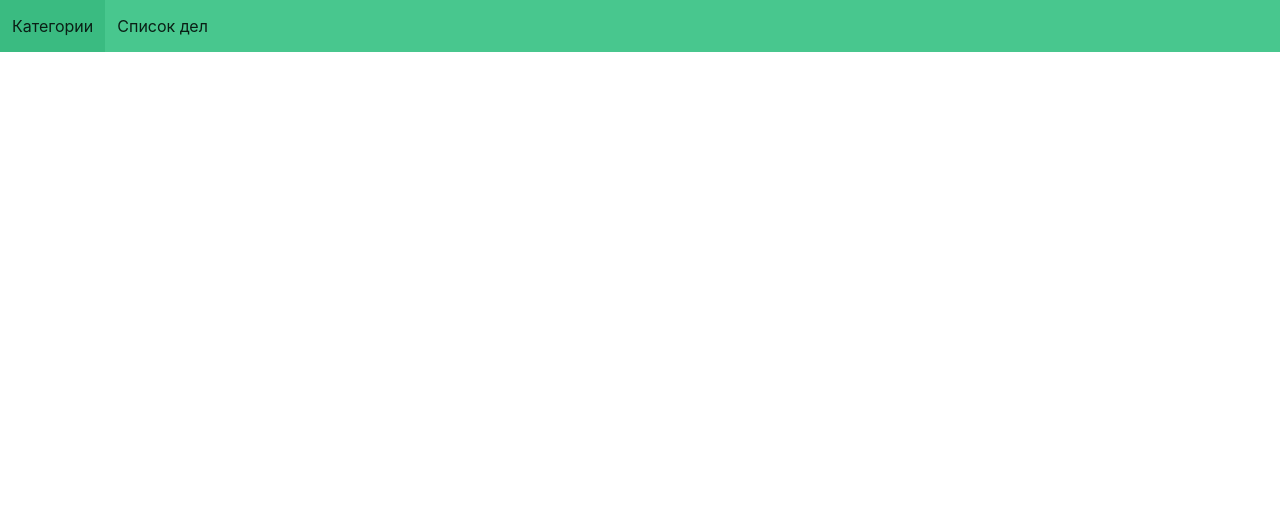
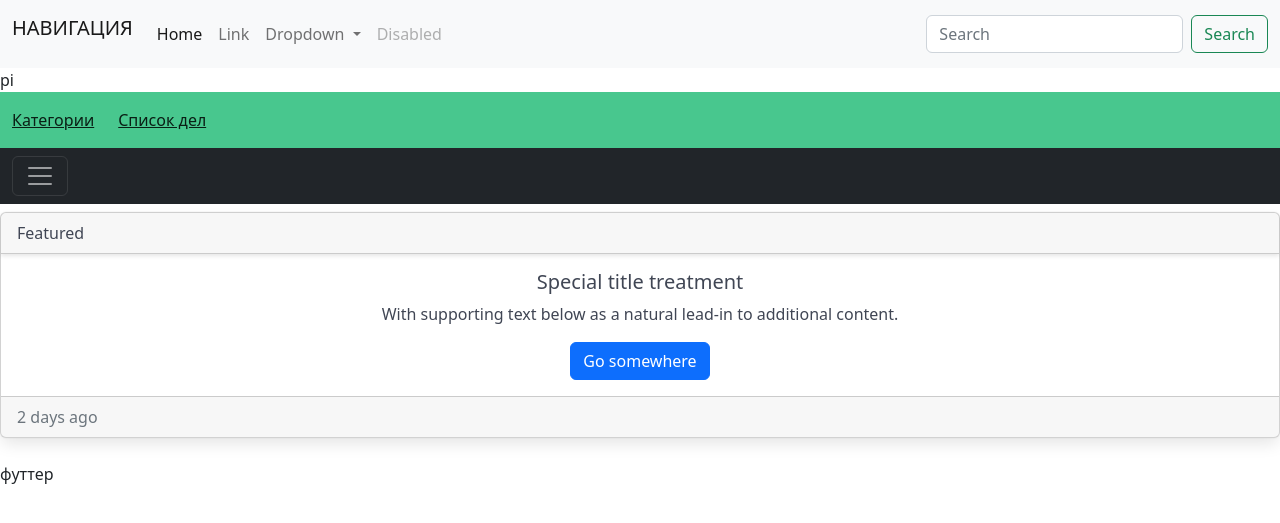
Before and after one commit to MaksuhaMC/RememberThisDay, a Django app: template templates/base.html in a window 1280 px wide. Shown: the top 523 px of the page. Run offline with Django 4.2, Linux system fonts and the light colour scheme; the template is opened without the code that fills it, so the values that code supplies are empty; some libraries are stand-ins or nearby versions.

Commit message:
navi and footers add

```diff
--- a/RTDay/settings.py
+++ b/RTDay/settings.py
@@ -120,7 +120,7 @@ USE_TZ = True
 STATIC_URL = 'static/'
 PROJECT_ROOT = os.path.dirname(os.path.abspath(__file__))
 STATIC_ROOT = os.path.join(PROJECT_ROOT, 'static')
-STATICFILES_STORAGE = 'whitenoise.django.GzipManifestStaticFilesStorage'
+# STATICFILES_STORAGE = 'whitenoise.django.GzipManifestStaticFilesStorage'
 
 # Default primary key field type
 # https://docs.djangoproject.com/en/4.0/ref/settings/#default-auto-field
--- a/RTDay/urls.py
+++ b/RTDay/urls.py
@@ -1,10 +1,11 @@
-
+#import whitenoise
 from django.urls import path
+from django.contrib import admin
+from web import views
+from web.views import RTD, home
+from web.views import category
 # from web.views import index, about
 #from django.conf.urls import url
-from django.contrib import admin
-from web.views import RTD, home
-from web.views import category
 from web.views import redirect_view
 # urlpatterns = [
 #     path('home/', index, name='home'),
@@ -14,12 +15,13 @@ from web.views import redirect_view
 # urlpatterns = [
 # 	url(r'$^', redirect_view ),
 # 	url(r'^admin/', admin.site.urls),
-# 	url(r'^todo/', RTDay, name="RTDayList"),
+# 	url(r'^RTDay/', RTDay, name="RTDayList"),
 # 	url(r'^category/', category, name="Category"),
 urlpatterns = [
-	path(' ', redirect_view),
+	path('', views.home),
 	path('home/', home, name='Home'),
 	path('admin/', admin.site.urls),
-	path('RTDay/', RTD, name="RTDayList"),
+	#path('web/', RTD, name="RTDayList"),
+	#path('RTDay/', RTD, name="RTDayList"),
 	path('category/', category, name="Category"),
 ]
--- a/templates/base.html
+++ b/templates/base.html
@@ -9,7 +9,45 @@
 	<link rel="stylesheet" href="https://stackpath.bootstrapcdn.com/font-awesome/4.7.0/css/font-awesome.min.css">
 </head>
 <body>
-<div django-app="TaskManager">
+{#НАВИБАР#}
+<nav class="navbar navbar-expand-lg bg-light">
+  <div class="container-fluid">
+    <a class="navbar-brand" href="#">НАВИГАЦИЯ</a>
+    <button class="navbar-toggler" type="button" data-bs-toggle="collapse" data-bs-target="#navbarSupportedContent" aria-controls="navbarSupportedContent" aria-expanded="false" aria-label="Toggle navigation">
+      <span class="navbar-toggler-icon"></span>
+    </button>
+    <div class="collapse navbar-collapse" id="navbarSupportedContent">
+      <ul class="navbar-nav me-auto mb-2 mb-lg-0">
+        <li class="nav-item">
+          <a class="nav-link active" aria-current="page" href="#">Home</a>
+        </li>
+        <li class="nav-item">
+          <a class="nav-link" href="#">Link</a>
+        </li>
+        <li class="nav-item dropdown">
+          <a class="nav-link dropdown-toggle" href="#" id="navbarDropdown" role="button" data-bs-toggle="dropdown" aria-expanded="false">
+            Dropdown
+          </a>
+          <ul class="dropdown-menu" aria-labelledby="navbarDropdown">
+            <li><a class="dropdown-item" href="#">Action</a></li>
+            <li><a class="dropdown-item" href="#">Another action</a></li>
+            <li><hr class="dropdown-divider"></li>
+            <li><a class="dropdown-item" href="#">Something else here</a></li>
+          </ul>
+        </li>
+        <li class="nav-item">
+          <a class="nav-link disabled">Disabled</a>
+        </li>
+      </ul>
+      <form class="d-flex" role="search">
+        <input class="form-control me-2" type="search" placeholder="Search" aria-label="Search">
+        <button class="btn btn-outline-success" type="submit">Search</button>
+      </form>
+    </div>
+  </div>
+</nav>
+
+<div django-app="TaskManager">pi
 	<nav class ="navbar is-success" role="navigation" aria-label="main navigation">
      	<div class="navbar-menu ">
         	<div class="navbar-start">
@@ -19,8 +57,87 @@
          </div>
 	</nav>
 <!--     в блок контент мы будем подгружать наши странички категорий и тудушек-->
-{% block content %}
+
+<!doctype html>
+<html lang="en">
+  <head>
+    <meta charset="utf-8">
+    <meta name="viewport" content="width=device-width, initial-scale=1">
+    <title>Bootstrap demo</title>
+    <link href="https://cdn.jsdelivr.net/npm/bootstrap@5.2.0-beta1/dist/css/bootstrap.min.css" rel="stylesheet" integrity="sha384-0evHe/X+R7YkIZDRvuzKMRqM+OrBnVFBL6DOitfPri4tjfHxaWutUpFmBp4vmVor" crossorigin="anonymous">
+  </head>
+  <body>
+{#  Внешний контент - чёрная вставка #}
+  <div class="collapse" id="navbarToggleExternalContent">
+  <div class="bg-dark p-4">
+    <h5 class="text-white h4">Collapsed content</h5>
+    <span class="text-muted">Toggleable via the navbar brand.</span>
+  </div>
+</div>
+<nav class="navbar navbar-dark bg-dark">
+  <div class="container-fluid">
+    <button class="navbar-toggler" type="button" data-bs-toggle="collapse" data-bs-target="#navbarToggleExternalContent" aria-controls="navbarToggleExternalContent" aria-expanded="false" aria-label="Toggle navigation">
+      <span class="navbar-toggler-icon"></span>
+    </button>
+  </div>
+</nav>
+{#  <nav class="navbar navbar-expand-lg bg-light">#}
+{#  <div class="container-fluid">#}
+{#    <a class="navbar-brand" href="#">Navbar</a>#}
+{#    <button class="navbar-toggler" type="button" data-bs-toggle="collapse" data-bs-target="#navbarSupportedContent" aria-controls="navbarSupportedContent" aria-expanded="false" aria-label="Toggle navigation">#}
+{#      <span class="navbar-toggler-icon"></span>#}
+{#    </button>#}
+{#    <div class="collapse navbar-collapse" id="navbarSupportedContent">#}
+{#      <ul class="navbar-nav me-auto mb-2 mb-lg-0">#}
+{#        <li class="nav-item">#}
+{#          <a class="nav-link active" aria-current="page" href="#">Home</a>#}
+{#        </li>#}
+{#        <li class="nav-item">#}
+{#          <a class="nav-link" href="#">Link</a>#}
+{#        </li>#}
+{#        <li class="nav-item dropdown">#}
+{#          <a class="nav-link dropdown-toggle" href="#" id="navbarDropdown" role="button" data-bs-toggle="dropdown" aria-expanded="false">#}
+{#            Dropdown#}
+{#          </a>#}
+{#          <ul class="dropdown-menu" aria-labelledby="navbarDropdown">#}
+{#            <li><a class="dropdown-item" href="#">Action</a></li>#}
+{#            <li><a class="dropdown-item" href="#">Another action</a></li>#}
+{#            <li><hr class="dropdown-divider"></li>#}
+{#            <li><a class="dropdown-item" href="#">Something else here</a></li>#}
+{#          </ul>#}
+{#        </li>#}
+{#        <li class="nav-item">#}
+{#          <a class="nav-link disabled">Disabled</a>#}
+{#        </li>#}
+{#      </ul>#}
+{#      <form class="d-flex" role="search">#}
+{#        <input class="form-control me-2" type="search" placeholder="Search" aria-label="Search">#}
+{#        <button class="btn btn-outline-success" type="submit">Search</button>#}
+{#      </form>#}
+{#    </div>#}
+{#  </div>#}
+{#</nav>#}
+    <h1></h1>
+  {% block content %}
 {% endblock %}
+{#футтеры#}
+<div class="card text-center">
+  <div class="card-header">
+    Featured
+  </div>
+  <div class="card-body">
+    <h5 class="card-title">Special title treatment</h5>
+    <p class="card-text">With supporting text below as a natural lead-in to additional content.</p>
+    <a href="#" class="btn btn-primary">Go somewhere</a>
+  </div>
+  <div class="card-footer text-muted">
+    2 days ago
+  </div>
+</div>
+  футтер
+    <script src="https://cdn.jsdelivr.net/npm/bootstrap@5.2.0-beta1/dist/js/bootstrap.bundle.min.js" integrity="sha384-pprn3073KE6tl6bjs2QrFaJGz5/SUsLqktiwsUTF55Jfv3qYSDhgCecCxMW52nD2" crossorigin="anonymous"></script>
+  </body>
+</html>
 </div>
 </body>
 </html>
```
Also changed, not shown: templates/home.html (renamed from templates/RTDaylist.html, +6 -6 lines), web/models.py (+14 -11 lines), web/views.py (+9 -10 lines).
